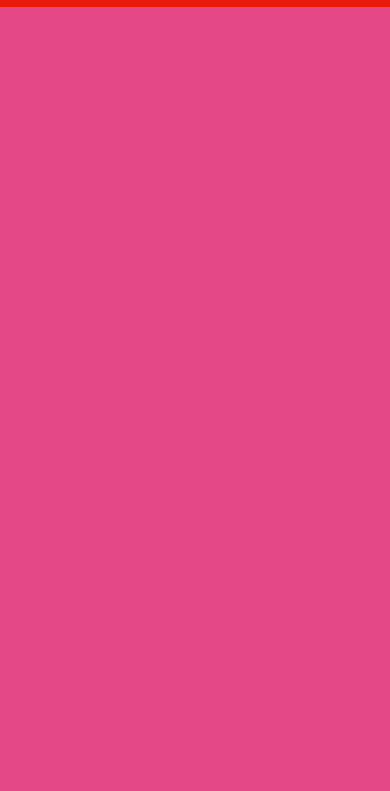
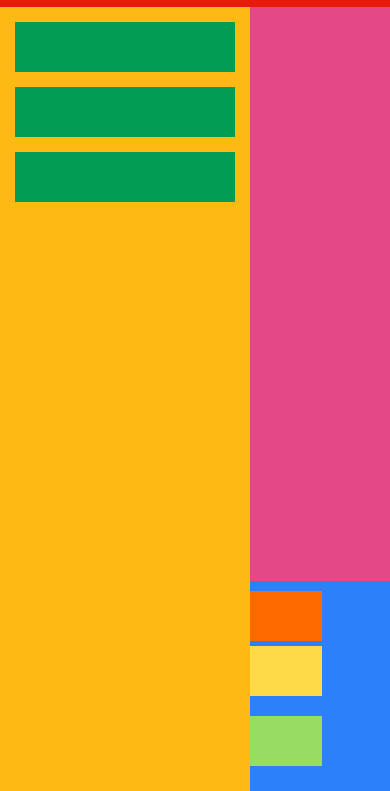
Before and after one commit to ainurrahms/training-fe, a plain HTML site: page index.html in a window 390 px wide. Shown: the part 53-844 px from the top of the page. Drawn offline with nearby package versions, Linux system fonts and the light colour scheme.

Commit message:
feat(MAIN-000): add all feature

```diff
--- a/index.html
+++ b/index.html
@@ -8,16 +8,25 @@
   <link rel="stylesheet" href="styles.css">
 </head>
 <body>
+  <div class="wrapper">
     <header>
       <nav>
         <img id="icon-clickable" src="./assets/icon.png" alt="">
       </nav>
     </header>
-  <aside id="sidebar" class="hide-sidebar">
-    <div class="right-side-square"></div>
-    <div class="right-side-square"></div>
-    <div class="right-side-square"></div>
+    <aside id="sidebar" class="l-sidebar minimize-sidebar">
+      <div class="sidebar-content"></div>
+      <div class="sidebar-content"></div>
+      <div class="sidebar-content"></div>
     </aside>
+    <div class="r-sidebar">
+      <div class="wrapper-content">
+        <div class="r-sidebar-content-1"></div>
+        <div class="r-sidebar-content-2"></div>
+        <div class="r-sidebar-content-3"></div>
+      </div>
+    </div>
+  </div>
 </body>
 <script src="https://ajax.googleapis.com/ajax/libs/jquery/3.6.0/jquery.min.js"></script>
 <script src="index.js"></script>
--- a/index.js
+++ b/index.js
@@ -1,4 +1,14 @@
-var $sidebarAndWrapper = $("#sidebar");
-$("#icon-clickable").click(function () {
-    $sidebarAndWrapper.toggleClass("hide-sidebar");
+let sidebarAndWrapper = $("#sidebar");
+
+$(window).on('resize', function(){
+    var win = $(this); //this = window
+    if (win.width() < 600) {
+      $("#icon-clickable").click(function () {
+        sidebarAndWrapper.toggleClass("hide-sidebar");
+      });
+    }else{
+      $("#icon-clickable").click(function () {
+        sidebarAndWrapper.toggleClass("minimize-sidebar");
+      });
+    }
 });
--- a/styles.css
+++ b/styles.css
@@ -7,6 +7,8 @@ html {
 *:after {
   box-sizing: inherit;
 }
+
+
 
 body {
   background-color: #E54887;
@@ -24,11 +26,12 @@ nav{
 }
 
 
-aside{
+.l-sidebar{
+  background-color: #FEB912;
+  order: 1;
   margin: 0;
   padding: 0px;
   width: 250px;
-  background-color: #FEB912;
   position: fixed;
   height: 100%;
   overflow: auto;
@@ -36,19 +39,110 @@ aside{
   transition: 0.5s;
 }
 
-#sidebar.hide-sidebar{
-  display: none;
+
+
+#sidebar.minimize-sidebar{
+  background-color: #FEB912;
+  order: 1;
+  margin: 0;
+  padding: 0px;
+  width: 80px;
+  position: fixed;
+  height: 100%;
+  overflow: auto;
+  display: block;
+  transition: 0.5s;
 }
 
-.right-side-square{
+.sidebar-content{
   height: 50px;
   width: auto;
   margin: 15px;
   background-color: #039C55;
 }
 
-@media only screen and (max-width: 600px) {
-  aside {
+.r-sidebar{
+  background-color: #2C81FB;
+  height: 100%;
+  width: 250px;
+  position: fixed;
+  display: flex;
+  right: 0;
+}
+
+.wrapper-content {
+  display: block;
+  width: 100%;
+  padding: 10px;
+}
+
+.r-sidebar-content-1 {
+  height: 50px;
+  margin-bottom: 15px;
+  background-color: #FEDA49;
+}
+
+.r-sidebar-content-2 {
+  height: 50px;
+  margin-bottom: 15px;
+  background-color: #98DD62;
+}
+
+.r-sidebar-content-3 {
+  height: 50px;
+  margin-bottom: 15px;
+  background-color: #FE6900;
+}
+
+
+@media all and (max-width: 600px) {
+  #sidebar.minimize-sidebar {
+    background-color: #FEB912;
+    order: 1;
+    margin: 0;
+    padding: 0px;
+    width: 250px;
+    position: fixed;
+    height: 100%;
+    overflow: auto;
+    display: block;
+    transition: 0.5s;
+  }
+  #sidebar.hide-sidebar {
     display: none;
   }
+  .wrapper{
+    z-index: 0;
+  }
+  .l-sidebar{
+    z-index: 1;
+  }
+  .r-sidebar {
+    display: flex;
+    background-color: #2C81FB;
+    height: auto;
+    position: fixed;
+    bottom: 0;
+    width: 100%;
+  }
+  .wrapper-content{
+    display: block;
+    width: 70%;
+    padding: 10px;
+    margin: auto;
+  }
+  .r-sidebar-content-1{
+    margin-bottom: 5px;
+    height: 50px;
+    background-color: #FE6900;
+  }
+  .r-sidebar-content-2 {
+    margin-bottom: 20px;
+    height: 50px;
+    background-color: #FEDA49;
+  }
+  .r-sidebar-content-3 {
+    height: 50px;
+    background-color: #98DD62;
+  }
 }
```
Lines whose indentation alone changed are shown as unchanged.
